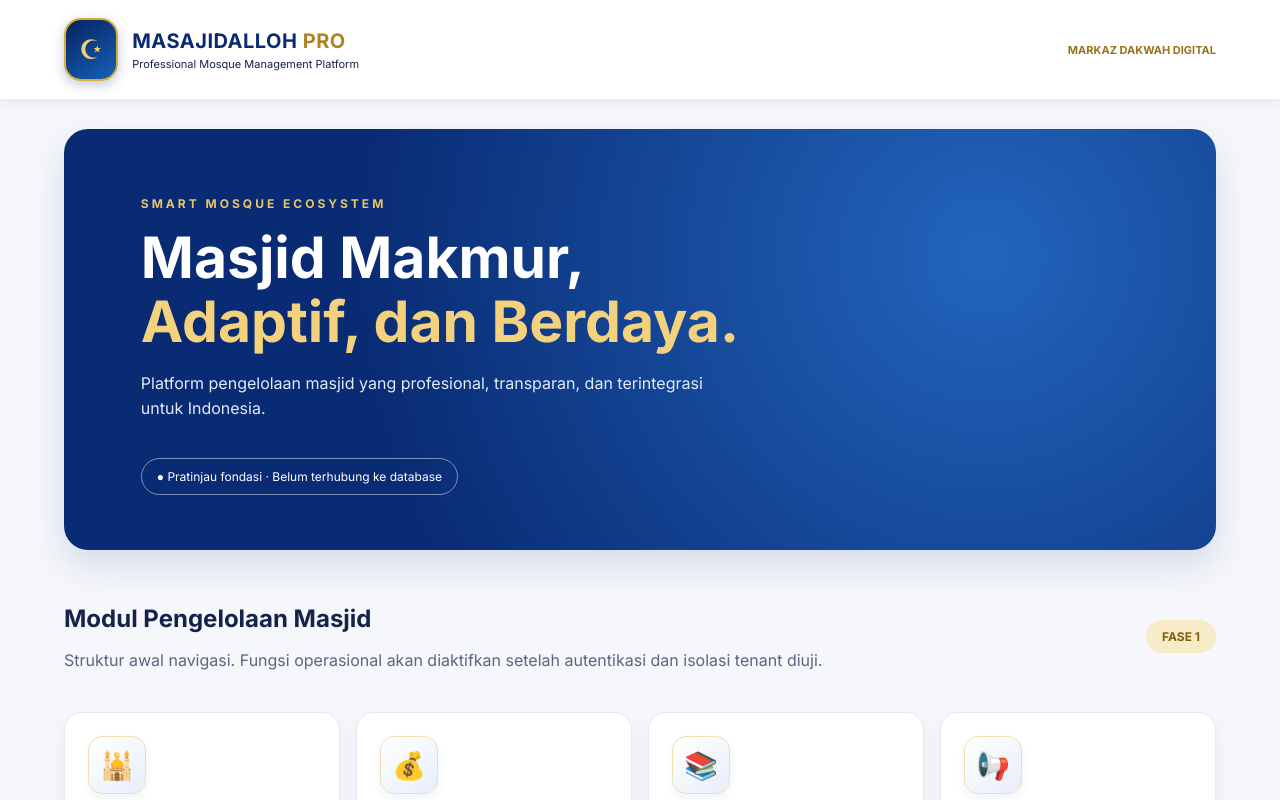
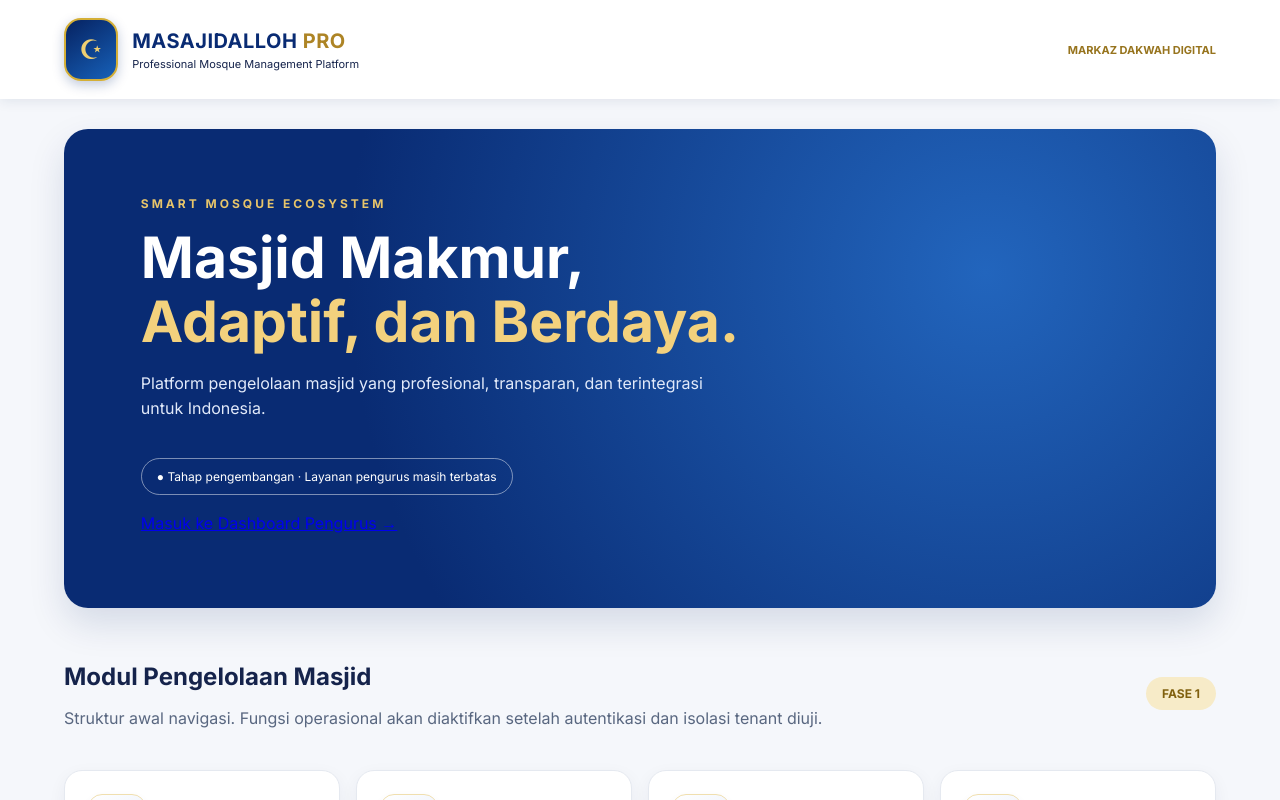
Before and after one commit to markazdakwahdigital/Masajidalloh-Pro, a Next.js app: page / in a window 1280 px wide. Shown: the top 800 px of the page. Built offline with nearby package versions, Linux system fonts and the light colour scheme.

Commit message:
ui: link landing page to protected Supabase sign-in

```diff
--- a/src/app/page.tsx
+++ b/src/app/page.tsx
@@ -11,7 +11,7 @@ const modules = [
 export default function Home() {
   return <main className="shell">
     <header className="topbar"><div className="brand-icon">☪</div><div><strong>MASAJIDALLOH <span>PRO</span></strong><small>Professional Mosque Management Platform</small></div><div className="top-right">MARKAZ DAKWAH DIGITAL</div></header>
-    <section className="hero"><p className="eyebrow">SMART MOSQUE ECOSYSTEM</p><h1>Masjid Makmur,<br/><em>Adaptif, dan Berdaya.</em></h1><p>Platform pengelolaan masjid yang profesional, transparan, dan terintegrasi untuk Indonesia.</p><span className="status">● Pratinjau fondasi · Belum terhubung ke database</span></section>
+    <section className="hero"><p className="eyebrow">SMART MOSQUE ECOSYSTEM</p><h1>Masjid Makmur,<br/><em>Adaptif, dan Berdaya.</em></h1><p>Platform pengelolaan masjid yang profesional, transparan, dan terintegrasi untuk Indonesia.</p><span className="status">● Tahap pengembangan · Layanan pengurus masih terbatas</span><p><a className="hero-login" href="/login">Masuk ke Dashboard Pengurus →</a></p></section>
     <section className="content"><div className="section-head"><div><h2>Modul Pengelolaan Masjid</h2><p>Struktur awal navigasi. Fungsi operasional akan diaktifkan setelah autentikasi dan isolasi tenant diuji.</p></div><span className="pill">FASE 1</span></div><div className="cards">{modules.map(([icon,title,desc])=><article className="card" key={title}><div className="icon">{icon}</div><h3>{title}</h3><p>{desc}</p><span className="soon">Segera hadir</span></article>)}</div></section>
     <footer>© MASAJIDALLOH PRO · Developed by Markaz Dakwah Digital</footer>
   </main>;
```
